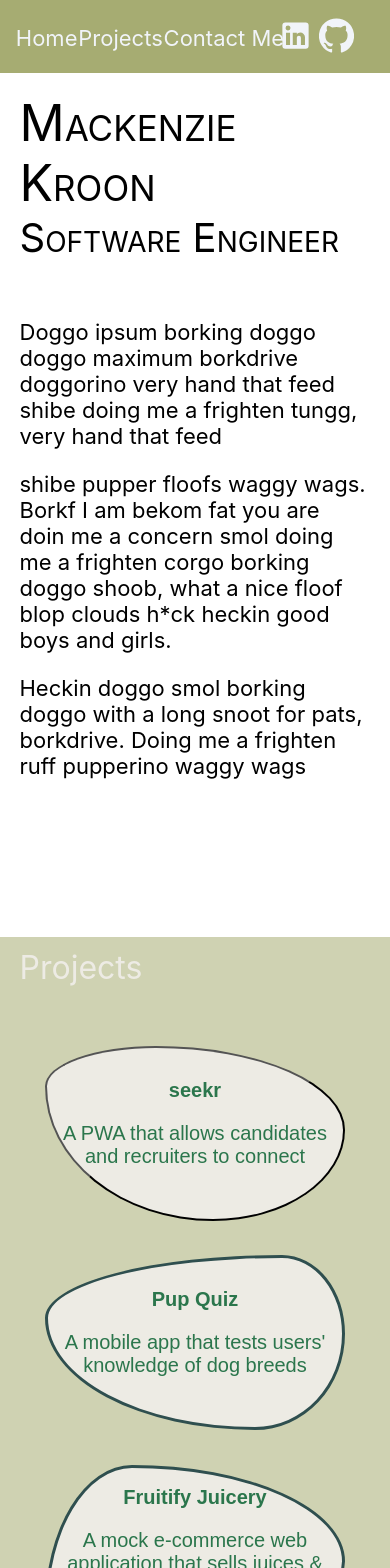
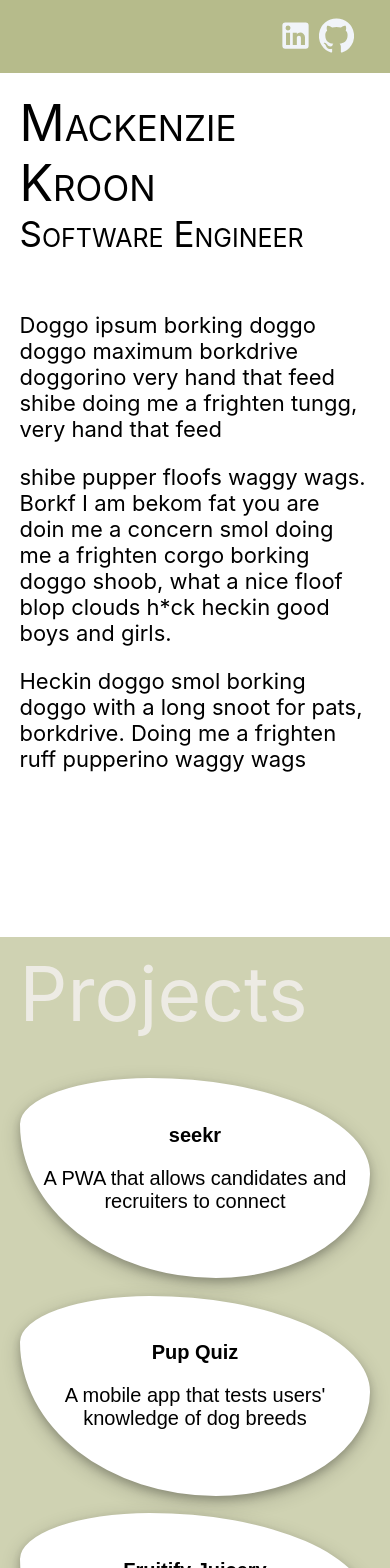
Before and after one commit to mackenziekroon/portfolio-new, a React (Create React App) app: page / in a window 390 px wide. Shown: the top 1568 px of the page. Built offline with nearby package versions, Linux system fonts and the light colour scheme.

Commit message:
css: project pods

```diff
--- a/src/App.css
+++ b/src/App.css
@@ -4,7 +4,7 @@ body {
 }
 
 .header {
-  background-color: #a6ac72;
+  background-color: #b6bb8b;
   padding: 15px;
   display: flex;
   flex-direction: row;
@@ -15,14 +15,22 @@ body {
 
 .nav-bar {
   display: flex;
-  align-self: flex-start;
   flex-direction: row;
-  flex-grow: 6;
-  justify-content: space-evenly;
+  flex-grow: 1;
+  /* justify-content: space-evenly; */
   width: 500px;
   color: #f1f4f9;
-  margin: 0;
-  padding-top: 10px;
+}
+
+@media only screen and (max-width: 600px) {
+  .nav-bar {
+    display: none;
+  }
+}
+
+.headings {
+  margin-right: 10px;
+  margin-left: 60px;
 }
 
 .heading-container {
@@ -42,9 +50,21 @@ body {
   font-variant: small-caps;
 }
 
+@media only screen and (max-width: 600px) {
+  .hello {
+    font-size: 50px;
+  }
+}
+
 .software-engineer {
   font-size: 40px;
   font-variant: small-caps;
+}
+
+@media only screen and (max-width: 600px) {
+  .software-engineer {
+    font-size: 35px;
+  }
 }
 
 .line-border {
@@ -98,7 +118,7 @@ body {
 .project-title {
   padding-top: 3%;
   padding-left: 5%;
-  font-size: xx-large;
+  font-size: 75px;
   color: #edebe4;
   /* font-variant: small-caps; */
 }
@@ -108,8 +128,9 @@ body {
   justify-content: space-evenly;
   align-items: center;
   width: 100vw;
-  height: 100vh;
-  margin-bottom: 5%;
+  height: 80vh;
+  /* margin-bottom: 5%; */
+  /* overflow: hidden; */
 }
 
 @media only screen and (max-width: 600px) {
@@ -149,26 +170,28 @@ body {
   text-align: center;
 }
 
-.seekr {
-  background-color: #edebe4;
-  color: #2b764c;
+.project-pods {
+  background-color: white;
+  color: black;
   font-size: 20px;
-  height: 400px;
-  width: 300px;
-  border-radius: 37% 63% 44% 56% / 23% 48% 52% 77%;
-  /* border: solid 3px darkslategray; */
+  height: 450px;
+  width: 320px;
+  border-radius: 15%;
+  border: solid 3px white;
+  box-shadow: 0 4px 8px 0 rgba(0, 0, 0, 0.2), 0 6px 20px 0 rgba(0, 0, 0, 0.19);
 }
 
 @media only screen and (max-width: 600px) {
-  .seekr {
-    height: 175px;
-    width: 300px;
+  .project-pods {
+    height: 200px;
+    width: 350px;
     margin-bottom: 5%;
+    border-radius: 37% 63% 44% 56% / 23% 48% 52% 77%;
   }
 }
 
-.seekr:hover {
-  /* border: solid 7px #1e5234; */
+.project-pods:hover {
+  border: solid 7px #1e5234;
 }
 
 .pup-quiz {
@@ -392,6 +415,13 @@ body {
   width: 20%;
 }
 
+@media only screen and (max-width: 600px) {
+  .links-container {
+    width: 100%;
+    margin-right: 5%;
+  }
+}
+
 a {
   text-decoration: none;
   padding-left: 3px;
--- a/src/Components/Header.js
+++ b/src/Components/Header.js
@@ -6,9 +6,9 @@ const Header = (props) => {
   return (
     <div className="header">
       <div className="nav-bar">
-        <div>Home</div>
-        <div>Projects</div>
-        <div>Contact Me</div>
+        <div className="headings">Home</div>
+        <div className="headings">Projects</div>
+        <div className="headings">Contact Me</div>
       </div>
       <div className="links-container">
         <a
--- a/src/Components/Projects.js
+++ b/src/Components/Projects.js
@@ -23,7 +23,7 @@ class Projects extends React.Component {
           <div className="project-title">Projects</div>
           <div className="projects">
             <div>
-              <button onClick={this.togglePopUp} className="seekr">
+              <button onClick={this.togglePopUp} className="project-pods">
                 <strong>seekr</strong>
                 <p>A PWA that allows candidates and recruiters to connect</p>
               </button>
@@ -32,13 +32,13 @@ class Projects extends React.Component {
               <Seekr togglePopUp={this.togglePopUp} />
             ) : null}
             <div>
-              <button className="pup-quiz">
+              <button className="project-pods">
                 <strong>Pup Quiz</strong>
                 <p>A mobile app that tests users' knowledge of dog breeds</p>
               </button>
             </div>
             <div>
-              <button className="fruitfy-juicery">
+              <button className="project-pods">
                 <strong>Fruitify Juicery</strong>
                 <p>
                   A mock e-commerce web application that sells juices &
```
